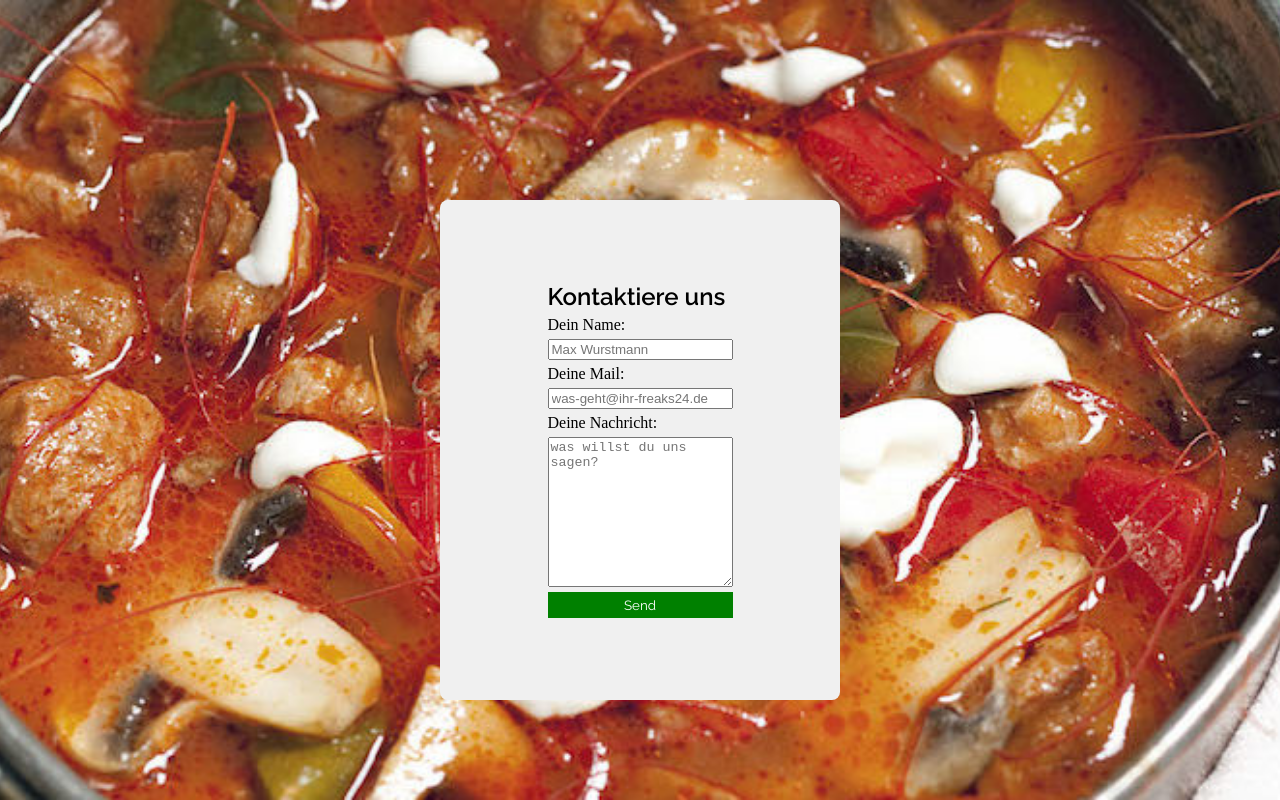
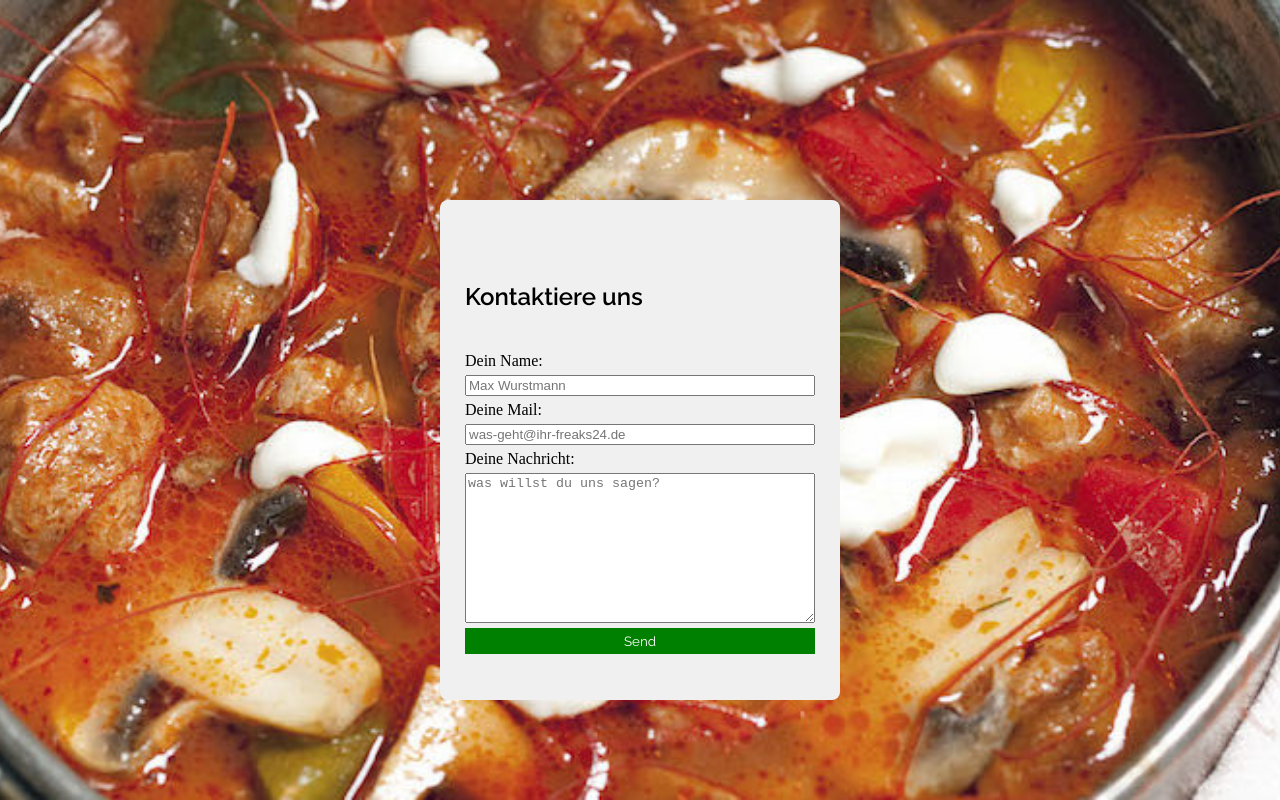
Before and after one commit to stevefloba/Kochwelt, a plain HTML site: page contact.html in a window 1280 px wide. Drawn offline with Linux system fonts and the light colour scheme.

Commit message:
change contact formular

```diff
--- a/contact.html
+++ b/contact.html
@@ -17,7 +17,7 @@
 
     <form class="contact" action="https://formspree.io/f/mwpqdkzv" method="POST">
         <div class="input">
-            <h2>Kontaktiere uns</h2>
+            <h2 class= h2-contact>Kontaktiere uns</h2>
         <label for="fname">Dein Name:</label>
         <input type="text" id="fname" name="fname"placeholder="Max Wurstmann">
         <label>
--- a/style-contact.css
+++ b/style-contact.css
@@ -23,8 +23,16 @@ html {
     margin-top: 200px;
 
 }
+.h2-contact {
+    padding-top: 36px;
+    padding-bottom: 36px;
+    display: flex;
+    justify-content: flex-start;
+    align-items: flex-start;
+}
 .textarea {
     height: 150px;
+    width: 350px;
 
 
 }
```
